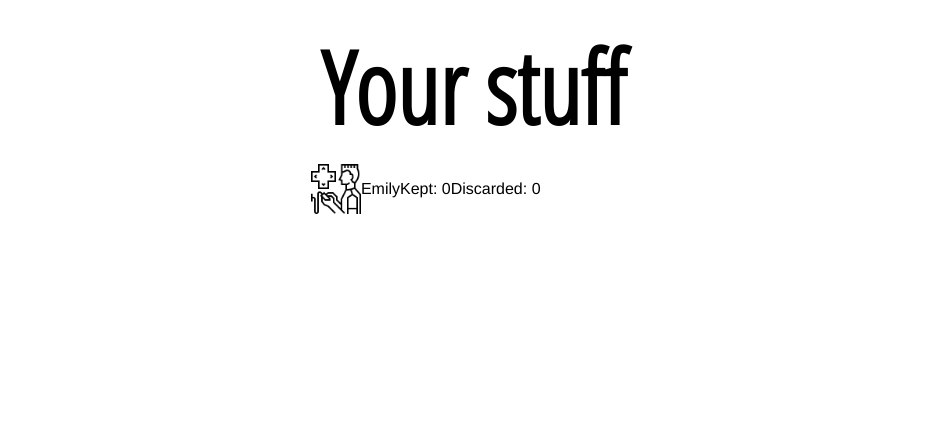
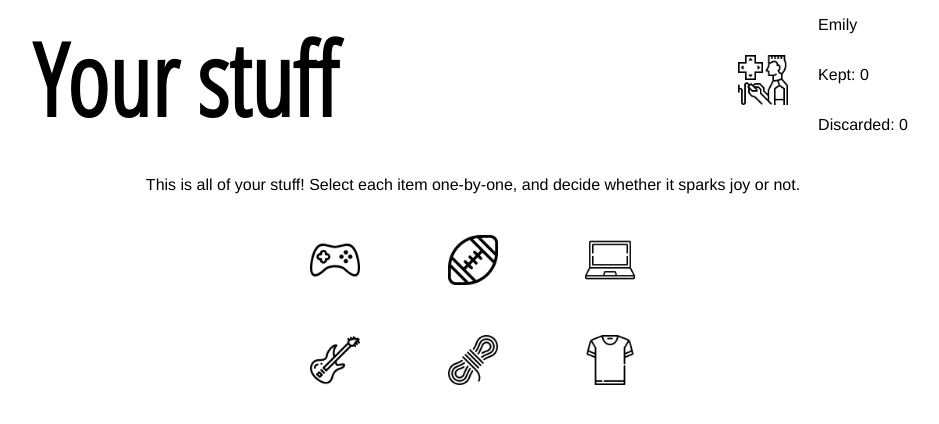
Before and after one commit to spark-joy/purge, a plain HTML site: page navigation.html in a window 1280 px wide. Shown: the whole page, without its empty margins (167-1106 px from the left). Drawn offline with Linux system fonts and the light colour scheme.

Commit message:
stuff page statically designed

```diff
--- a/navigation.html
+++ b/navigation.html
@@ -12,12 +12,38 @@
     <header>
         <h1>Your stuff</h1>
         <div class="profile">
-            <img src="./assets/avatars/game.png" alt="">
-            <p>Emily</p>
-            <p>Kept: 0</p>
-            <p>Discarded: 0</p>
+            <div class="avatar-wrapper">
+                <img id="avatar" src="./assets/avatars/game.png" alt="">
+            </div>
+            <div class="profile-info">
+                <p>Emily</p>
+                <p>Kept: 0</p>
+                <p>Discarded: 0</p>
+            </div>
         </div>
     </header>
+
+        <main>
+            <p>This is all of your stuff! Select each item one-by-one,
+                and decide whether it sparks joy or not.
+            </p>
+
+            <div class="object-wrapper">
+                <div class="row">
+                    <img src="./assets/objects/console.png" alt="">
+                    <img src="./assets/objects/football.png" alt="">
+                    <img src="./assets/objects/computer.png" alt="">
+                </div>
+                <div class="row">
+                    <img src="./assets/objects/guitar.png" alt="">
+                    <img src="./assets/objects/rope.png" alt="">
+                    <img src="./assets/objects/shirt.png" alt="">
+                </div>
+            </div>
+
+        </main>
+
+
 
 
 </body>
--- a/src/navigation/navigation.css
+++ b/src/navigation/navigation.css
@@ -1,3 +1,53 @@
+body {
+    display: flex;
+    width: 900px;
+    margin: 0 auto;
+}
+
+header {
+    display: flex;
+    justify-content: space-between;
+    width: 100%;
+}
+
+#avatar {
+    height: 50px;
+    display: flex;
+    align-items: center;
+}
+
+.avatar-wrapper {
+    height: 100%;
+    display: flex;
+    align-items: center;
+}
+
 .profile {
     display: flex;
+    justify-content: space-around;
+    width: 200px;
+    height: 160px;
 }
+
+.profile-info {
+    display: flex;
+    flex-direction: column;
+}
+
+.object-wrapper {
+    margin: 0 auto;
+    display: flex;
+    flex-direction: column;
+    justify-content: space-around;
+    height: 200px;
+    width: 500px;
+}
+
+img {
+    width: 50px;
+    height: 50px;
+}
+.row {
+    display: flex;
+    justify-content: space-evenly;
+}
```
Also changed, not shown: assets/objects/computer.png (added), assets/objects/console.png (added), assets/objects/football.png (added), assets/objects/guitar.png (added), assets/objects/rope.png (added), assets/objects/shirt.png (added), 1 other file.
